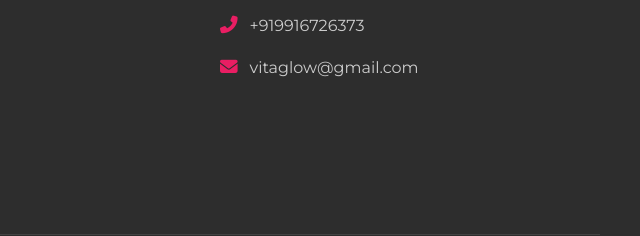
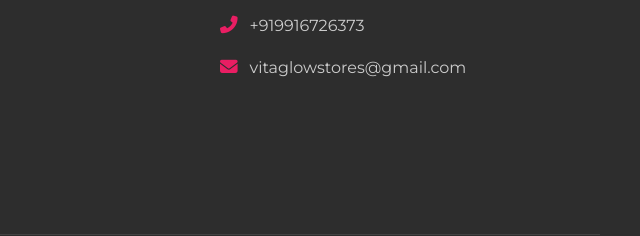
Before and after one commit to zyrox-xd/vitaglow, a plain HTML site: page index.html in a window 1280 px wide. Shown: the part 5764-6000 px from the top of the page, 640-1280 px from the left. Drawn offline with nearby package versions, Linux system fonts and the light colour scheme.

Commit message:
gmail  commit

```diff
--- a/index.html
+++ b/index.html
@@ -1172,7 +1172,8 @@
                     </div>
                     <div class="contact-item">
                         <i class="fas fa-envelope contact-icon"></i>
-                        <a href="mailto:vitaglow@gmail.com">vitaglow@gmail.com</a>
+                        <a href="mailto:vitaglowstores
+                        @gmail.com">vitaglowstores@gmail.com</a>
                     </div>
                 </div>
 
```
